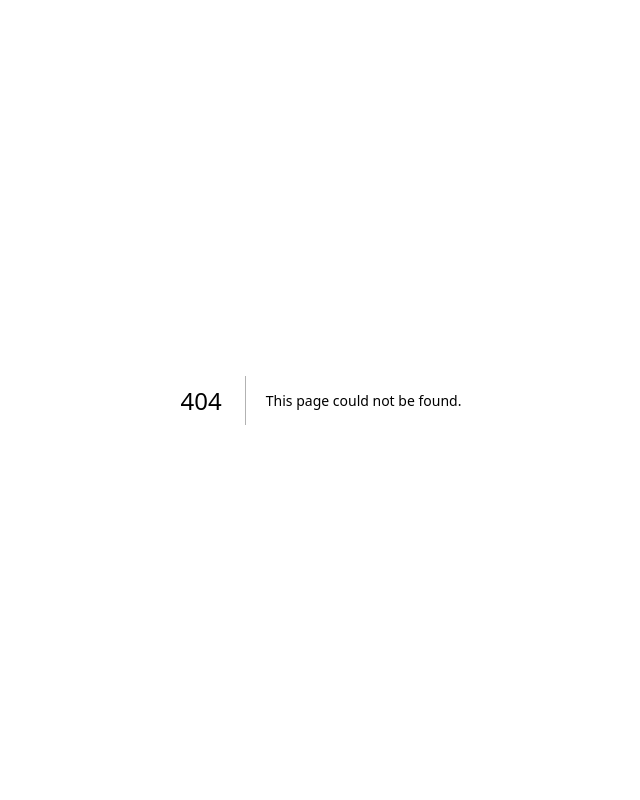
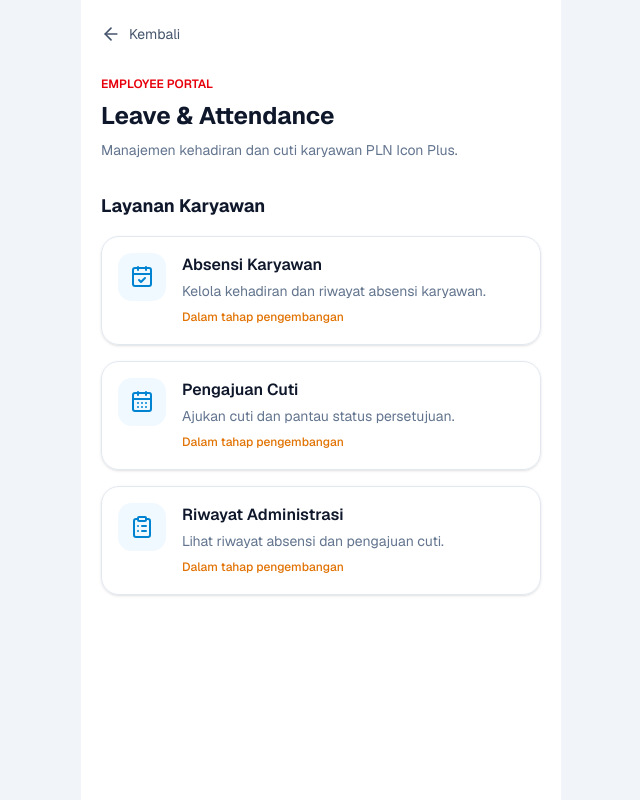
Before and after one commit to mradityooo/nexus-iconplus, a Next.js app: page /leave-attendance in a window 1280 px wide. Before the commit this address had no page. Shown: the whole page, without its empty margins (319-959 px from the left). Built offline with nearby package versions, Linux system fonts and the light colour scheme.

Commit message:
Menambahkan halaman Leave and Attendance

```diff
--- /dev/null
+++ b/app/leave-attendance/page.tsx
@@ -0,0 +1,94 @@
+
+import Link from "next/link";
+import {
+  ArrowLeft,
+  CalendarCheck,
+  CalendarDays,
+  ClipboardList,
+} from "lucide-react";
+
+const features = [
+  {
+    title: "Absensi Karyawan",
+    description: "Kelola kehadiran dan riwayat absensi karyawan.",
+    icon: CalendarCheck,
+  },
+  {
+    title: "Pengajuan Cuti",
+    description: "Ajukan cuti dan pantau status persetujuan.",
+    icon: CalendarDays,
+  },
+  {
+    title: "Riwayat Administrasi",
+    description: "Lihat riwayat absensi dan pengajuan cuti.",
+    icon: ClipboardList,
+  },
+];
+
+export default function LeaveAttendancePage() {
+  return (
+    <main className="min-h-screen bg-slate-100">
+      <div className="mx-auto min-h-dvh w-full max-w-[480px] bg-white px-5 py-6">
+        <header>
+          <Link
+            href="/"
+            className="mb-8 inline-flex items-center gap-2 text-sm text-slate-600"
+          >
+            <ArrowLeft size={20} />
+            Kembali
+          </Link>
+
+          <p className="text-xs font-semibold uppercase text-red-600">
+            EMPLOYEE PORTAL
+          </p>
+
+          <h1 className="mt-2 text-2xl font-bold text-slate-900">
+            Leave & Attendance
+          </h1>
+
+          <p className="mt-2 text-sm text-slate-500">
+            Manajemen kehadiran dan cuti karyawan
+            PLN Icon Plus.
+          </p>
+        </header>
+
+        <section className="mt-8">
+          <h2 className="mb-4 text-lg font-bold text-slate-900">
+            Layanan Karyawan
+          </h2>
+
+          <div className="space-y-4">
+            {features.map((feature) => {
+              const FeatureIcon = feature.icon;
+
+              return (
+                <div
+                  key={feature.title}
+                  className="flex items-start gap-4 rounded-2xl border border-slate-200 p-4 shadow-sm"
+                >
+                  <div className="rounded-xl bg-sky-50 p-3 text-sky-600">
+                    <FeatureIcon size={24} />
+                  </div>
+
+                  <div>
+                    <h3 className="font-semibold text-slate-900">
+                      {feature.title}
+                    </h3>
+
+                    <p className="mt-1 text-sm text-slate-500">
+                      {feature.description}
+                    </p>
+
+                    <span className="mt-2 inline-block text-xs font-medium text-amber-600">
+                      Dalam tahap pengembangan
+                    </span>
+                  </div>
+                </div>
+              );
+            })}
+          </div>
+        </section>
+      </div>
+    </main>
+  );
+}
--- a/app/page.tsx
+++ b/app/page.tsx
@@ -178,9 +178,10 @@ export default function HomePage() {
                             : service.name === "Claims"
                             ? "/claims"
                               : service.name === "Career Planing"
-                              ? "/career-planing"
-
-                            : "#"
+? "/career-planing"
+: service.name === "Leave & Attendance"
+? "/leave-attendance"
+: "#"
                   }
                   className="group flex min-w-0 flex-col items-center text-center active:scale-[0.97]"
                 >
```
